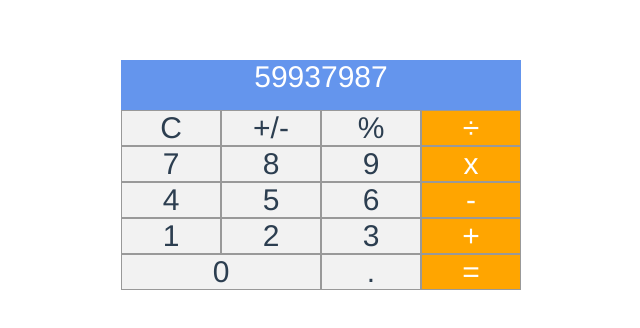
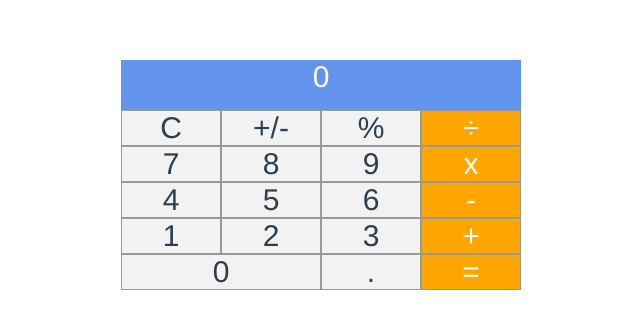
Before and after one commit to miniengineer/vuejs-calculator, a Vue app: page / in a window 1280 px wide. Shown: the top 328 px of the page, without its empty margins (319-959 px from the left). Built offline with nearby package versions, Linux system fonts and the light colour scheme.

Commit message:
implemented clear method

```diff
--- a/src/components/Calculator.vue
+++ b/src/components/Calculator.vue
@@ -1,7 +1,7 @@
 <template>
   <div class="calculator">
-    <div class="display">59937987</div>
-    <div class="btn">C</div>
+    <div class="display">{{ current || 0 }}</div>
+    <div @click="clear" class="btn">C</div>
     <div class="btn">+/-</div>
     <div class="btn">%</div>
     <div class="btn operator">÷</div>
@@ -26,8 +26,15 @@
 <script>
 export default {
   name: "Calculator",
-  props: {
-    msg: String
+  data() {
+    return {
+      current: ''
+    }
+  },
+  methods: {
+    clear() {
+      this.current = '';
+    }
   }
 };
 </script>
```
